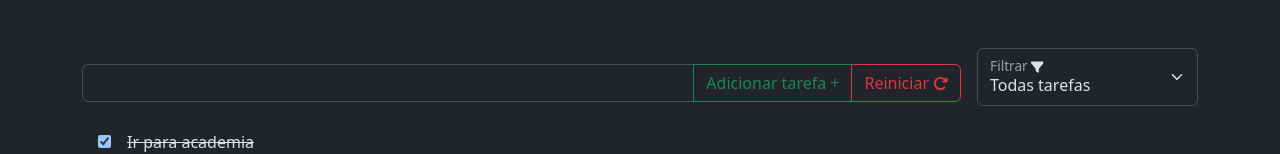
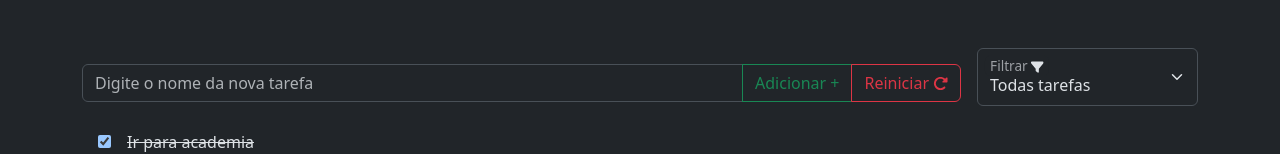
Before and after one commit to gabriel-hsb/vue-todo-list, a Vue app: page / in a window 1280 px wide. Shown: the part 144-298 px from the top of the page. Built offline with nearby package versions, Linux system fonts and the light colour scheme.

Commit message:
:lipstick: ui(form): texto dos botoes alterados

```diff
--- a/src/App.vue
+++ b/src/App.vue
@@ -85,9 +85,9 @@ const tarefasFiltradas = () => {
     </header>
     <form @submit.prevent="insereNovaTarefa" class="d-flex flex-row flex-wrap gap-3 align-items-center ">
       <div class="input-group mb-1 w-75 flex-grow-1">
-        <input :value="state.tarefaTemplate" @change="atualizaNovaTarefa" type="text" class="form-control" required>
-        <button type="submit" class="btn btn-outline-success">Adicionar tarefa
-          +</button>
+        <input :value="state.tarefaTemplate" @change="atualizaNovaTarefa" type="text" class="form-control" required
+          placeholder="Digite o nome da nova tarefa">
+        <button type="submit" class="btn btn-outline-success">Adicionar +</button>
         <button @click="reloadPage" id="btn-restart"
           class="btn btn-outline-danger d-flex align-items-center gap-1">Reiniciar
           <svg id="restart" xmlns="http://www.w3.org/2000/svg" viewBox="0 0 512 512"
```
